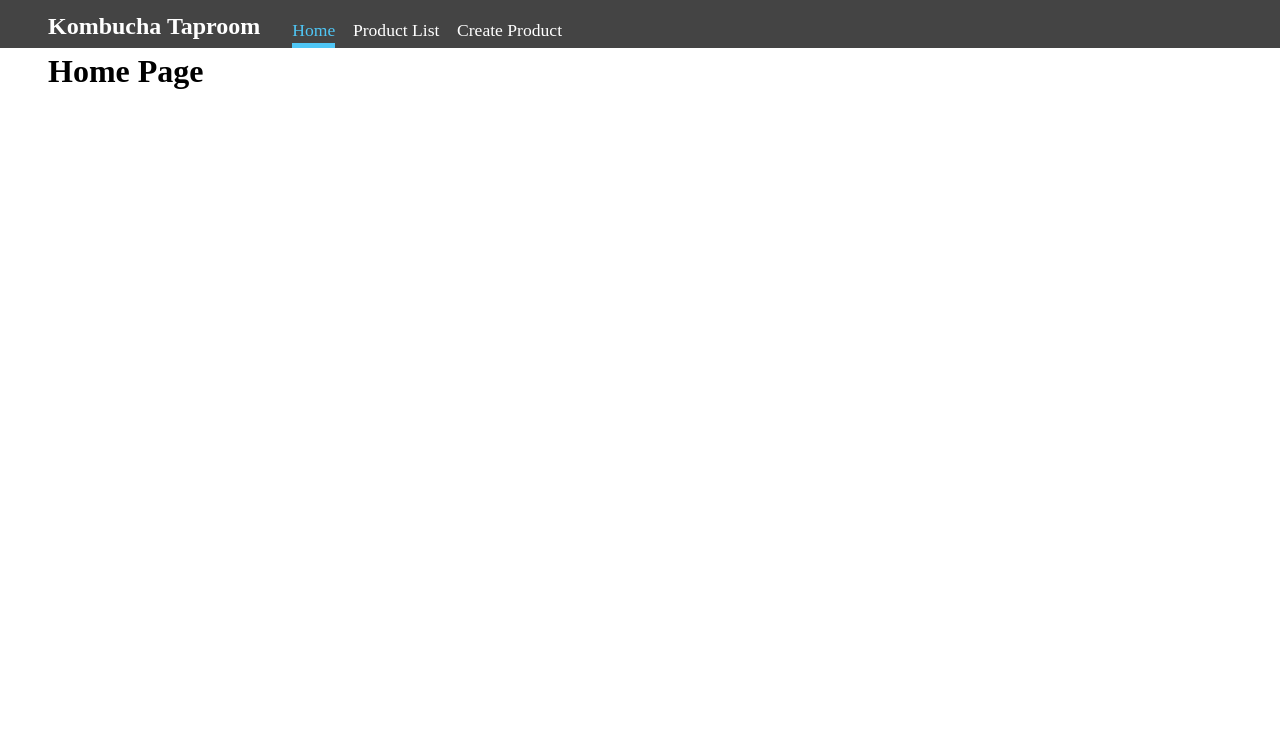
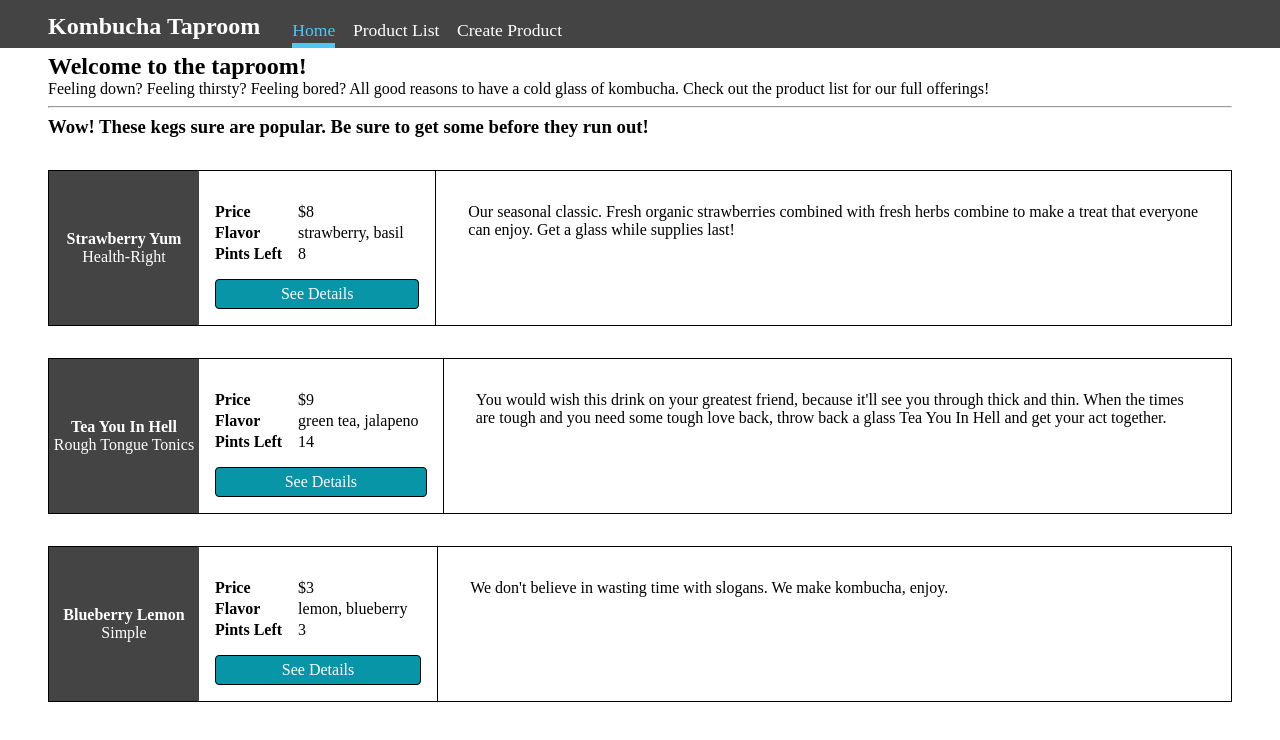
Before and after one commit to AlyxMoon/epicodus-project-react02-kombucha-taproom, a React (Create React App) app: page / in a window 1280 px wide. Shown: the top 740 px of the page. Built offline with nearby package versions, Linux system fonts and the light colour scheme.

Commit message:
add a featured product list to the homepage

```diff
--- a/src/App.jsx
+++ b/src/App.jsx
@@ -32,11 +32,13 @@ class App extends Component {
     })
   }
 
-  seeProductDetails = (productIndex = -1) => {
+  seeProductDetails = (id) => {
+    const index = this.state.products.findIndex(product => product.id === id)
+
     this.setState({
       activePage: PAGE_PRODUCTS_DETAILS,
-      activeProduct: productIndex === -1 ? {} : this.state.products[productIndex],
-      activeProductIndex: productIndex,
+      activeProduct: index === -1 ? {} : this.state.products[index],
+      activeProductIndex: index,
     })
   }
 
@@ -68,6 +70,10 @@ class App extends Component {
   render () {
     const ActiveView = views[this.state.activePage]
 
+    const featuredProducts = this.state.products.filter(product => {
+      return product.pints > 0 && product.pints < 15
+    })
+
     return (
       <div className="app">
         <Navbar
@@ -80,6 +86,7 @@ class App extends Component {
             createProduct={this.addProduct}
             updateProduct={this.updateActiveProduct}
             products={this.state.products}
+            featuredProducts={featuredProducts}
             product={this.state.activeProduct}
             seeProductDetails={this.seeProductDetails}
           />
--- /dev/null
+++ b/src/components/FeaturedProductList.jsx
@@ -0,0 +1,64 @@
+import PropTypes from 'prop-types'
+
+import './FeaturedProductList.scss'
+
+const FeaturedProductList = ({ products,seeProductDetails }) => {
+
+  const handleLinkClick = (event, index) => {
+    event.preventDefault()
+    seeProductDetails(products[index].id)
+  }
+
+  return (
+    <section className="featured-products-list">
+      <h3>Wow! These kegs sure are popular. Be sure to get some before they run out!</h3>
+
+      {products.map((product, i) => (
+        <article key={`product-${i}-${product.name}`}>
+          <div className="name-box">
+            <h4>{product.name}</h4>
+            <p>{product.brand}</p>
+          </div>
+
+          <div className="summary-box">
+            <dl>
+              <dt>Price</dt>
+              <dd>${product.price}</dd>
+
+              <dt>Flavor</dt>
+              <dd>{product.flavor}</dd>
+
+              <dt>Pints Left</dt>
+              <dd>{product.pints}</dd>
+            </dl>
+            <a
+              href={`/products/${i}`}
+              className="btn btn-primary"
+              onClick={(event) => handleLinkClick(event, i)}
+            >
+              See Details
+            </a>
+          </div>
+
+          <div className="details-box">
+            <p>{product.description}</p>
+          </div>
+        </article>
+      ))}
+    </section>
+  )
+}
+
+FeaturedProductList.propTypes = {
+  products: PropTypes.arrayOf(PropTypes.shape({
+    name: PropTypes.string,
+    brand: PropTypes.string,
+    price: PropTypes.number,
+    flavor: PropTypes.string,
+    description: PropTypes.string,
+    pints: PropTypes.number,
+  })),
+  seeProductDetails: PropTypes.func,
+}
+
+export default FeaturedProductList
--- /dev/null
+++ b/src/components/FeaturedProductList.scss
@@ -0,0 +1,41 @@
+.featured-products-list {
+  article {
+    border: 1px solid black;
+
+    display: flex;
+    align-items: stretch;
+    flex-wrap: wrap;
+
+    margin: 2em 0;
+
+    .name-box {
+      flex: 0 1 150px;
+
+      display: flex;
+      flex-direction: column;
+      justify-content: center;
+      align-items: center;
+
+      background-color: #444444;
+      color: white;
+      text-align: center;
+    }
+
+    .summary-box {
+      flex: 1 1 auto;
+
+      padding: 1em;
+
+      .btn {
+        width: 100%;
+      }
+    }
+
+    .details-box {
+      flex: 1 1 66%;
+      border-left: 1px solid black;
+
+      padding: 2em;
+    }
+  }
+}
--- a/src/lib/api.js
+++ b/src/lib/api.js
@@ -1,6 +1,8 @@
+import { v4 as uuid } from 'uuid'
 
 const defaultProducts = [
   {
+    id: uuid(),
     name: 'Health-Ade',
     brand: 'Health-Right',
     price: 6,
@@ -9,6 +11,7 @@ const defaultProducts = [
     description: 'Ready for a delicious and healthy taste bud experience? Get health-ade!',
   },
   {
+    id: uuid(),
     name: 'Strawberry Yum',
     brand: 'Health-Right',
     price: 8,
@@ -17,6 +20,7 @@ const defaultProducts = [
     description: 'Our seasonal classic. Fresh organic strawberries combined with fresh herbs combine to make a treat that everyone can enjoy. Get a glass while supplies last!',
   },
   {
+    id: uuid(),
     name: 'Rowdy Earth',
     brand: 'Rough Tongue Tonics',
     price: 5,
@@ -25,14 +29,16 @@ const defaultProducts = [
     description: 'Two flavors you don\'t typically see together. But you aren\'t typical. You\'re tough, and you need a drink to match. With fresh, strong ingredients from the earth, this drink will revitalize you and give you the energy you need to keep on trucking.',
   },
   {
+    id: uuid(),
     name: 'Tea You In Hell',
     brand: 'Rough Tongue Tonics',
     price: 9,
-    pints: 54,
+    pints: 14,
     flavor: 'green tea, jalapeno',
-    description: 'You would wish this drink on your greatest friend, because it\'ll see you through thick and thin. When the times are tough and you need some tough love back, throw back a glass infused with the most righteous of jalapenos and get your act together.',
+    description: 'You would wish this drink on your greatest friend, because it\'ll see you through thick and thin. When the times are tough and you need some tough love back, throw back a glass Tea You In Hell and get your act together.',
   },
   {
+    id: uuid(),
     name: 'Blueberry Lemon',
     brand: 'Simple',
     price: 3,
@@ -41,6 +47,7 @@ const defaultProducts = [
     description: 'We don\'t believe in wasting time with slogans. We make kombucha, enjoy.',
   },
   {
+    id: uuid(),
     name: 'Apple Cinammon',
     brand: 'Simple',
     price: 3,
--- a/src/views/Home.jsx
+++ b/src/views/Home.jsx
@@ -1,6 +1,35 @@
+import { Fragment } from 'react'
+import PropTypes from 'prop-types'
 
-const PageHome = () => {
-  return (<h1>Home Page</h1>)
+import FeaturedProductList from '../components/FeaturedProductList'
+
+const PageHome = ({ featuredProducts, seeProductDetails }) => {
+  return (
+    <Fragment>
+      <h2>Welcome to the taproom!</h2>
+
+      <p>Feeling down? Feeling thirsty? Feeling bored? All good reasons to have a cold glass of kombucha. Check out the product list for our full offerings!</p>
+
+      <hr />
+
+      <FeaturedProductList
+        products={featuredProducts}
+        seeProductDetails={seeProductDetails}
+      />
+    </Fragment>
+  )
+}
+
+PageHome.propTypes = {
+  featuredProducts: PropTypes.arrayOf(PropTypes.shape({
+    name: PropTypes.string,
+    brand: PropTypes.string,
+    price: PropTypes.number,
+    flavor: PropTypes.string,
+    description: PropTypes.string,
+    pints: PropTypes.number,
+  })),
+  seeProductDetails: PropTypes.func,
 }
 
 export default PageHome
--- a/src/views/ProductsCreate.jsx
+++ b/src/views/ProductsCreate.jsx
@@ -1,10 +1,12 @@
 import { Fragment, useState } from 'react'
 import PropTypes from 'prop-types'
+import { v4 as uuid } from 'uuid'
 
 const PageProductsCreate = ({
   createProduct,
 }) => {
   const [product, setProduct] = useState({
+    id: uuid(),
     name: '',
     brand: '',
     price: '',
--- a/src/views/ProductsList.jsx
+++ b/src/views/ProductsList.jsx
@@ -4,7 +4,7 @@ const PageProductsList = ({ products, seeProductDetails }) => {
 
   const handleLinkClick = (event, index) => {
     event.preventDefault()
-    seeProductDetails(index)
+    seeProductDetails(products[index].id)
   }
 
   return (
```
Also changed, not shown: src/styles/main.scss (line endings or trailing spaces).
